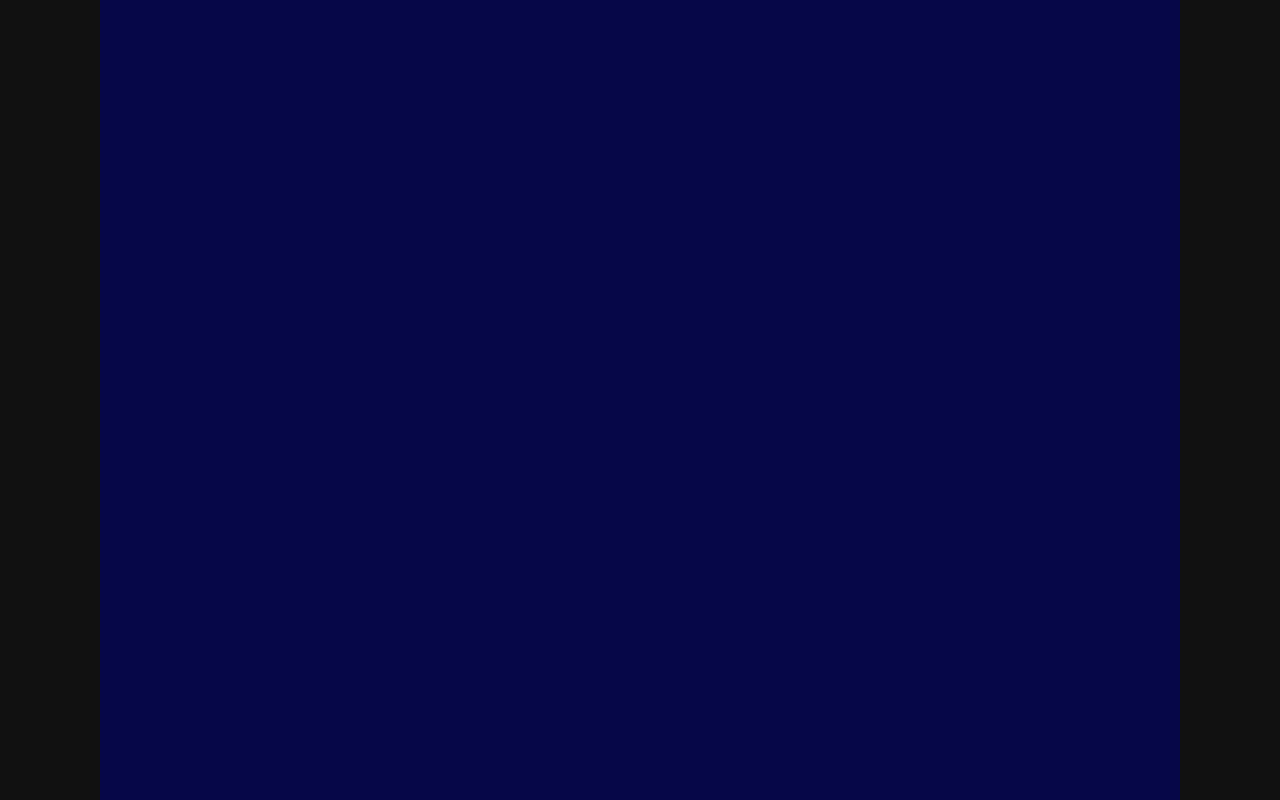
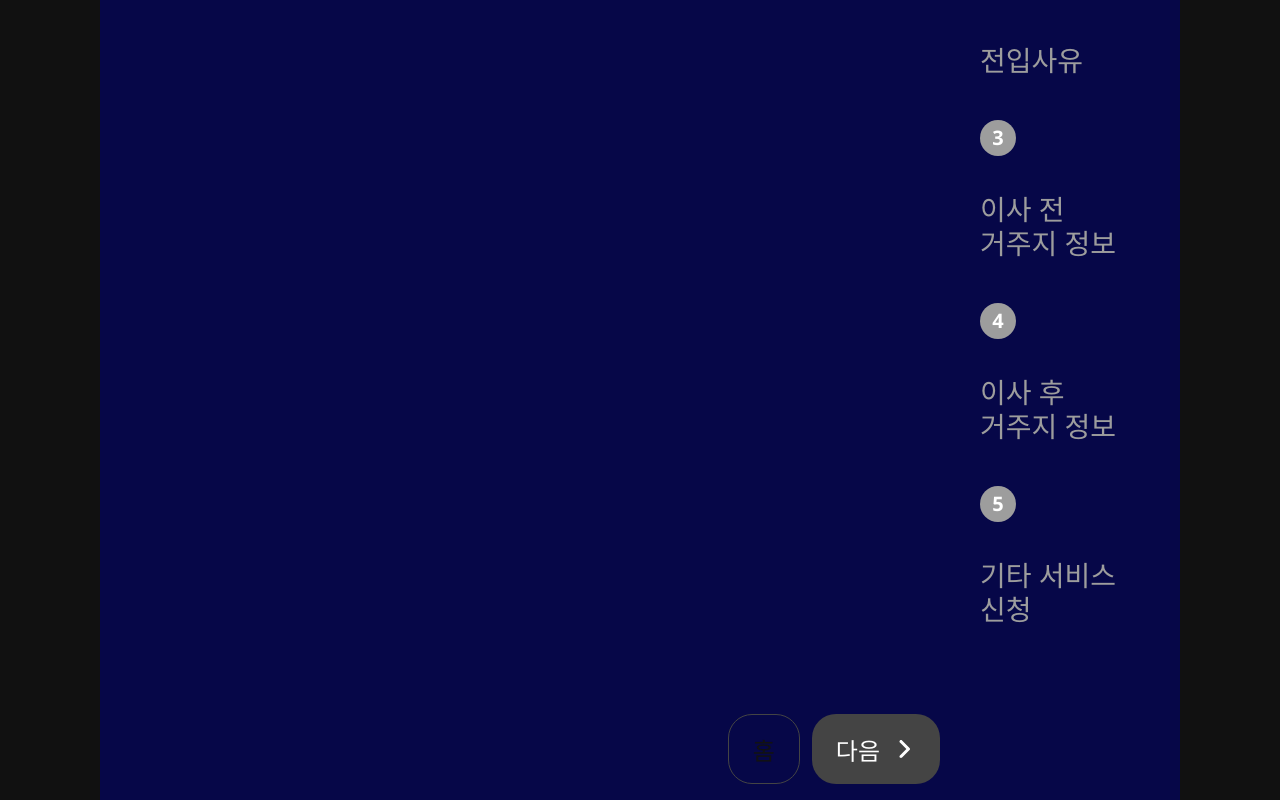
Before and after one commit to KNU-team-kim/barrier-free-kiosk-web, a React (Vite) app: page /move-in/step-1 in a window 1280 px wide. Shown: the part 400-1200 px from the top of the page. Built offline with nearby package versions, Linux system fonts and the light colour scheme; the HTML template or start-up script is replaced by a standard one.

Commit message:
feat, design: 전입신고 nav, title, step indicator 컴포넌트 추가 및 theme코드 수정

```diff
--- a/package.json
+++ b/package.json
@@ -14,7 +14,8 @@
     "react-dom": "^19.1.1",
     "react-icons": "^5.5.0",
     "react-router-dom": "^7.9.1",
-    "styled-components": "^6.1.19"
+    "styled-components": "^6.1.19",
+    "zustand": "^5.0.8"
   },
   "devDependencies": {
     "@eslint/js": "^9.33.0",
--- a/src/app/providers/ThemeProvider.jsx
+++ b/src/app/providers/ThemeProvider.jsx
@@ -2,12 +2,34 @@ import { ThemeProvider as StyledProvider } from "styled-components";
 import GlobalStyle from "../../styles/GlobalStyle";
 
 const themes = {
-  light: { colors: { bg: "#060748", fg: "#111", primary: "#0a7cff" } },
-  high: { colors: { bg: "#000", fg: "#fff", primary: "#ffff00" } },
+  light: {
+    colors: {
+      deepDark: "#121212",
+      dark: "#444444",
+      lightGray: "#d9d9d9",
+      gray: "#9d9d9d",
+      light: "#fafafa",
+      white: "#ffffff",
+      black: "#000000",
+      highlight: "#ff6200",
+    },
+  },
+  high: {
+    colors: {
+      deepDark: "#121212",
+      dark: "#444444",
+      lightGray: "#d9d9d9",
+      gray: "#9d9d9d",
+      light: "#fafafa",
+      white: "#ffffff",
+      black: "#000000",
+      highlight: "#ff6200",
+    },
+  },
 };
 
 export default function ThemeProvider({ children }) {
-  const mode = "light"; // state로 바꿔서 토글 가능
+  const mode = "light"; // 추후 state로 교체 가능
 
   return (
     <StyledProvider theme={themes[mode]}>
--- /dev/null
+++ b/src/components/common/PageTitle.jsx
@@ -0,0 +1,18 @@
+import styled from "styled-components";
+
+export default function PageTitle({ children }) {
+  return (
+    <Title aria-level={1} role="heading">
+      {children}
+    </Title>
+  );
+}
+
+const Title = styled.h1`
+  font-size: clamp(48px, 3.2vw, 64px); // clamp(최솟값, 선호값, 최댓값) 사용
+  line-height: 1.2;
+  font-weight: 500;
+  color: ${({ theme }) => theme.colors.white};
+  margin: 0 0 24px 0;
+  overflow-wrap: anywhere; // 줄바꿈 허용
+`;
--- /dev/null
+++ b/src/components/common/StepIndicator.jsx
@@ -0,0 +1,89 @@
+import styled from "styled-components";
+
+export default function StepIndicator({ steps = [], current }) {
+  return (
+    <Wrap aria-label="단계 진행 현황">
+      {steps.map((s, idx) => {
+        const n = idx + 1;
+        const active = n === current;
+        return (
+          <Item
+            key={s}
+            data-active={active}
+            aria-current={active ? "step" : undefined}
+          >
+            <Badge aria-hidden="true" data-active={active}>
+              {n}
+            </Badge>
+            <Label data-active={active}>{s}</Label>
+          </Item>
+        );
+      })}
+    </Wrap>
+  );
+}
+
+const Wrap = styled.ol`
+  display: grid;
+  gap: 10px;
+  margin: 0;
+  padding: 0;
+  list-style: none;
+`;
+
+const Item = styled.li`
+  width: 192px;
+  height: 173px;
+  box-sizing: border-box;
+  padding: 16px;
+  border-radius: 16px;
+
+  display: flex;
+  flex-direction: column;
+  justify-content: space-between;
+  align-items: flex-start;
+  min-width: 0; // 내부 줄바꿈 허용
+
+  background: transparent;
+  color: ${({ theme }) => theme.colors.gray};
+  &[data-active="true"] {
+    background: ${({ theme }) => theme.colors.lightGray};
+    color: ${({ theme }) => theme.colors.black};
+  }
+`;
+
+const Badge = styled.span`
+  width: 36px;
+  height: 36px;
+  display: grid;
+  place-items: center; // 가로세로 중앙
+  border-radius: 50%;
+  font-weight: 600;
+  font-size: 20px;
+  line-height: 1; // 글꼴 메트릭스 여백 최소화
+  text-align: center;
+  font-variant-numeric: tabular-nums; // 숫자 자폭 균일
+
+  background: ${({ theme }) => theme.colors.gray};
+  color: ${({ theme }) => theme.colors.white};
+  &[data-active="true"] {
+    background: ${({ theme }) => theme.colors.black};
+    color: ${({ theme }) => theme.colors.white};
+  }
+`;
+
+const Label = styled.span`
+  font-size: clamp(28px, 1.6vw, 36px);
+  line-height: 1.2;
+  text-align: left;
+  white-space: normal; // 줄바꿈 허용
+  overflow-wrap: break-word; // 단어 단위로 줄바꿈
+  word-break: keep-all; // 한글 등은 가능한 공백 기준으로 줄바꿈
+
+  min-width: 0;
+
+  color: ${({ theme }) => theme.colors.gray};
+  &[data-active="true"] {
+    color: ${({ theme }) => theme.colors.black};
+  }
+`;
--- /dev/null
+++ b/src/components/common/WizardNav.jsx
@@ -0,0 +1,66 @@
+import styled from "styled-components";
+import { Link } from "react-router-dom";
+import { FaAngleLeft, FaAngleRight } from "react-icons/fa6";
+
+export default function WizardNav({ onPrev, onNext }) {
+  return (
+    <NavWrap>
+      <Link to="/" aria-label="홈으로">
+        <HomeButton type="button">홈</HomeButton>
+      </Link>
+      {onPrev ? (
+        <PrimaryButton type="button" onClick={onPrev} aria-label="이전 단계로">
+          <FaAngleLeft aria-hidden="true" />
+          <span>이전</span>
+        </PrimaryButton>
+      ) : (
+        <></>
+      )}
+      {onNext ? (
+        <PrimaryButton type="button" onClick={onNext} aria-label="다음 단계로">
+          <span>다음</span>
+          <FaAngleRight aria-hidden="true" />
+        </PrimaryButton>
+      ) : (
+        <></>
+      )}
+    </NavWrap>
+  );
+}
+
+const NavWrap = styled.div`
+  display: flex;
+  gap: 12px;
+  justify-content: center;
+  flex-wrap: wrap; // 공간이 부족할 때 자동으로 줄바꿈
+  min-width: 0;
+`;
+
+const HomeButton = styled.button`
+  height: 70px;
+  padding: 0 24px;
+  border-radius: 24px;
+  font-size: clamp(24px, 1.8vw, 38px);
+  font-weight: 500;
+
+  background: transparent;
+  color: ${({ theme }) => theme.colors.deepDark};
+  border: 1px solid ${({ theme }) => theme.colors.dark};
+`;
+
+const PrimaryButton = styled.button`
+  display: inline-flex;
+  align-items: center;
+  justify-content: center;
+  gap: 12px;
+  height: 70px;
+  padding: 0 24px;
+  border-radius: 24px;
+  border: none;
+  font-weight: 500;
+  font-size: clamp(24px, 1.8vw, 38px);
+
+  background: ${({ theme }) => theme.colors.dark};
+  color: ${({ theme }) => theme.colors.white};
+  &[aria-disabled="true"],
+`;
--- a/src/pages/movein/Step1.jsx
+++ b/src/pages/movein/Step1.jsx
@@ -1,3 +1,96 @@
+import styled from "styled-components";
+import PageTitle from "../../components/common/PageTitle";
+import StepIndicator from "../../components/common/StepIndicator";
+import WizardNav from "../../components/common/WizardNav";
+import { useNavigate } from "react-router-dom";
+
+const steps = [
+  "기본정보",
+  "전입사유",
+  "이사 전 거주지 정보",
+  "이사 후 거주지 정보",
+  "기타 서비스 신청",
+];
+
 export default function Step1() {
-  return <div>Move-in Step 1</div>;
+  const navigate = useNavigate();
+  const onNext = () => navigate("../step-2");
+
+  return (
+    <Shell>
+      <HeaderRow>
+        <PageTitle>전입신고를 시작합니다</PageTitle>
+      </HeaderRow>
+
+      <BodyRow>
+        <LeftCol>
+          <ScrollableArea role="region" aria-label="입력 영역">
+            {/* TODO: 여기 추후 Form 넣기 */}
+          </ScrollableArea>
+          <NavRow>
+            <WizardNav onNext={onNext} />
+          </NavRow>
+        </LeftCol>
+        <RightCol>
+          <StepIndicator steps={steps} current={1} />
+        </RightCol>
+      </BodyRow>
+    </Shell>
+  );
 }
+
+// 페이지 전체를 감싸는 그리드
+const Shell = styled.div`
+  height: 100%;
+  display: grid;
+  grid-template-rows: auto 1fr; // Row1: Header, Row2: Body
+  row-gap: 20px; // Header, Body 간 간격
+  padding: 36px 24px; // 페이지 레이아웃 패딩
+  // box-sizing: border-box; // width=내용+padding+border 합산
+  min-width: 0; // overflow 방지, grid 내부에서 자식이 부모보다 커지는거 방지.
+`;
+
+// Header
+const HeaderRow = styled.header`
+  min-width: 0;
+`;
+
+// Body: 2컬럼 그리드
+const BodyRow = styled.section`
+  display: grid;
+  grid-template-columns: 1fr auto; /// Column1: Content, Column2: StepIndicator
+  column-gap: 24px; // 컬럼 간 간격
+  min-height: 0; // 내부 스크롤 허용을 위한 필수값
+  min-width: 0;
+`;
+
+// Body Column1: 2행 그리드
+const LeftCol = styled.div`
+  display: grid;
+  grid-template-rows: 1fr auto; // Row1: Content, Row2: Nav
+  row-gap: 20px;
+  min-width: 0;
+  min-height: 0;
+`;
+
+// Content Scrollable Area
+const ScrollableArea = styled.div`
+  overflow: auto;
+  min-height: 0; // grid 자식이 스크롤하려면 필요
+  min-width: 0;
+`;
+
+// 네비게이션 행: 우측 정렬, 하단.
+const NavRow = styled.div`
+  display: flex;
+  justify-content: flex-end; // 우측 정렬
+  align-items: center;
+`;
+
+// Col 2: StepIndicator, 상단 우측 정렬
+const RightCol = styled.aside`
+  align-self: start; // 상단 정렬
+  justify-self: end; // 우측 붙이기
+  // max-width: 360px; // 과도한 확대 대비
+  min-width: 0;
+`;
```
Also changed, not shown: src/store/moveInStore.js (added, +26 -0 lines), 1 other file (tests, documents, lock files or other folders).
